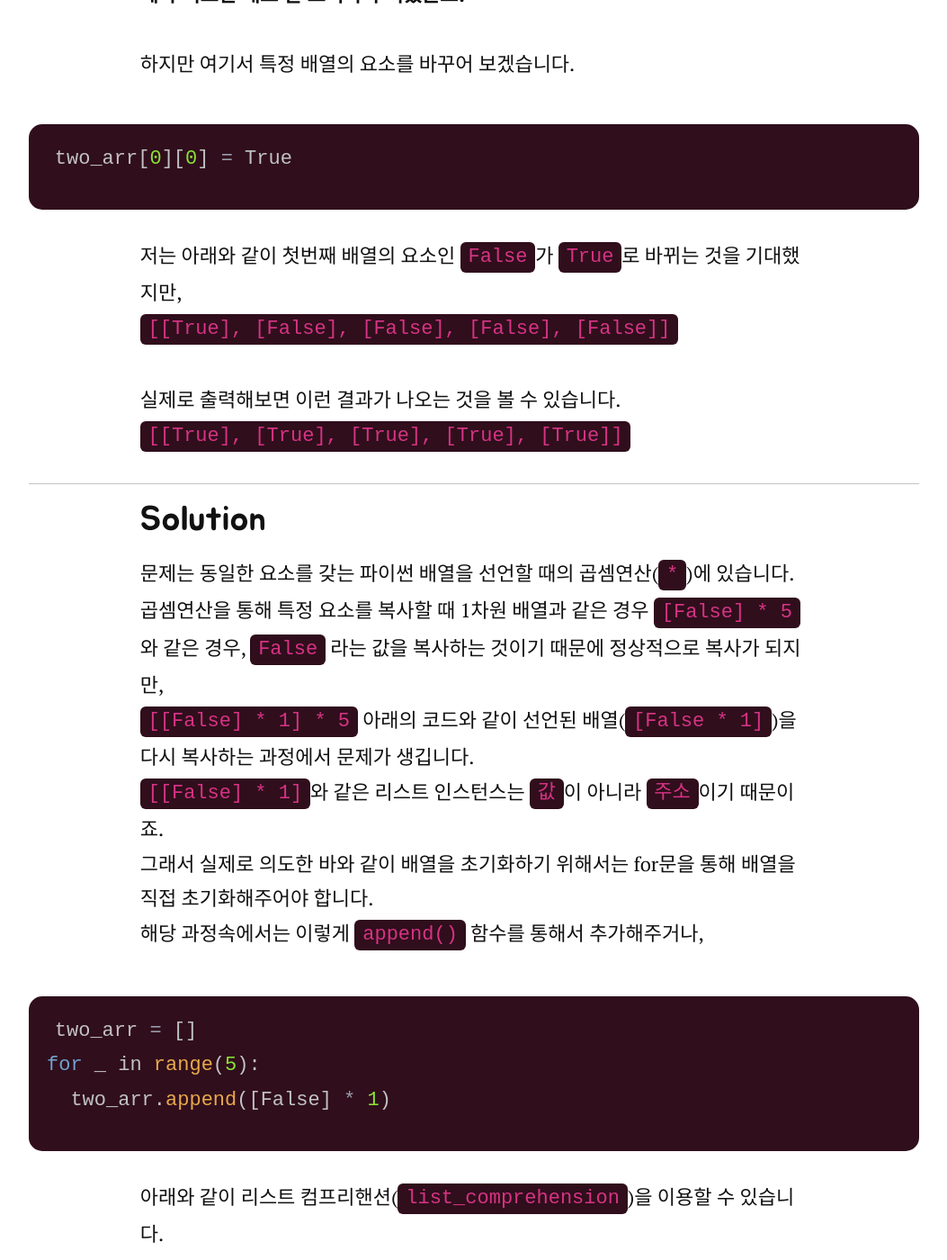
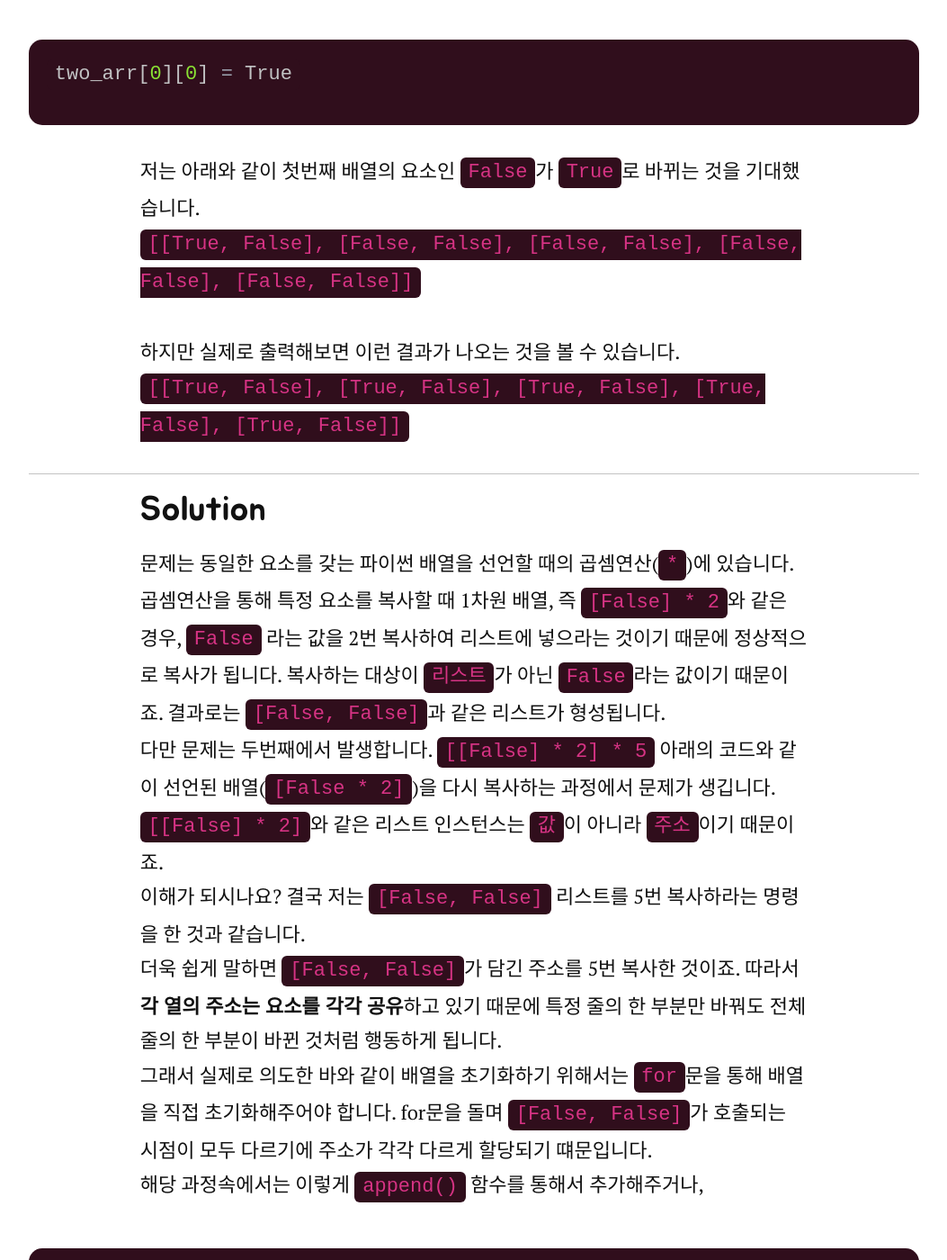
Before and after one commit to YangTaeyoung/YangTaeyoung.github.io, a Jekyll site: the page built from _posts/2022-03-02-2차원-배열-초기화-시-주의할-점.markdown, in a window 1280 px wide and 1400 px high, scrolled down 1492 px. Shown: the whole window at 90% size, without its empty margins (113-1166 px from the left). Built offline with Jekyll 4.4.1, drawn with Linux system fonts in a browser that asks for light colours; nearby versions of some CDN libraries; some web fonts are replaced; comment, search, counter and statistics services are not loaded; some of the changed text lies outside the part shown.

Commit message:
[Post] 예시가 이해되도록 추가

```diff
--- a/_posts/2022-03-02-2차원-배열-초기화-시-주의할-점.markdown
+++ b/_posts/2022-03-02-2차원-배열-초기화-시-주의할-점.markdown
@@ -1,6 +1,6 @@
 ---
 layout: post
-title: (Python) 2차원 배열의 요소를 동일한 요소로 초기화 한 후, 배열의 요소를 바꿀 때 다른 요소가 같이 바뀌는 문제 해결
+title: (Python) 2차원 배열의 요소를 동일한 요소로 초기화 할 때 주의할 점
 date: 2022-03-02
 tags: [python]
 ---
@@ -17,13 +17,13 @@ tags: [python]
 <br>
 저는 2차원 배열을 동일한 요소로 파이썬 배열을 초기화 하는데 이런 식으로 초기화를 진행했습니다.
 {%- highlight python -%}
-two_arr = [[False] * 1] * 5
+two_arr = [[False] * 2] * 5
 {%- endhighlight -%}
 이렇게 한 후 출력 결과를 살펴보면
 <br>
-`[[False], [False], [False], [False], [False]]`
+`[[False, False], [False, False], [False, False], [False, False], [False, False]]`
 <br>
-이런 출력결과가 나오는 것을 볼 수 있습니다.
+와 같이 2*5 형태의 `False` 리스트 출력결과가 나오는 것을 볼 수 있습니다.
 <br>
 **제가 의도한 대로 잘 초기화가 되었군요!**
 <br><br>
@@ -31,13 +31,13 @@
 {%- highlight python -%}
 two_arr[0][0] = True
 {%- endhighlight -%}
-저는 아래와 같이 첫번째 배열의 요소인 `False`가 `True`로 바뀌는 것을 기대했지만,
+저는 아래와 같이 첫번째 배열의 요소인 `False`가 `True`로 바뀌는 것을 기대했습니다.
 <br>
-`[[True], [False], [False], [False], [False]]`
+`[[True, False], [False, False], [False, False], [False, False], [False, False]]`
 <br><br>
-실제로 출력해보면 이런 결과가 나오는 것을 볼 수 있습니다.
+하지만 실제로 출력해보면 이런 결과가 나오는 것을 볼 수 있습니다.
 <br>
-`[[True], [True], [True], [True], [True]]`
+`[[True, False], [True, False], [True, False], [True, False], [True, False]]`
 
 <hr>
 
@@ -45,29 +45,33 @@ two_arr[0][0] = True
 
 문제는 동일한 요소를 갖는 파이썬 배열을 선언할 때의 곱셈연산(`*`)에 있습니다.
 <br>
-곱셈연산을 통해 특정 요소를 복사할 때 1차원 배열과 같은 경우 `[False] * 5`와 같은 경우, `False` 라는 값을 복사하는 것이기 때문에 정상적으로 복사가 되지만,
+곱셈연산을 통해 특정 요소를 복사할 때 1차원 배열, 즉 `[False] * 2`와 같은 경우, `False` 라는 값을 2번 복사하여 리스트에 넣으라는 것이기 때문에 정상적으로 복사가 됩니다. 복사하는 대상이 `리스트`가 아닌 `False`라는 값이기 때문이죠. 결과로는 `[False, False]`과 같은 리스트가 형성됩니다.
 <br>
-`[[False] * 1] * 5` 아래의 코드와 같이 선언된 배열(`[False * 1]`)을 다시 복사하는 과정에서 문제가 생깁니다.
+다만 문제는 두번째에서 발생합니다. `[[False] * 2] * 5` 아래의 코드와 같이 선언된 배열(`[False * 2]`)을 다시 복사하는 과정에서 문제가 생깁니다.
 <br>
-`[[False] * 1]`와 같은 리스트 인스턴스는 `값`이 아니라 `주소`이기 때문이죠.
+`[[False] * 2]`와 같은 리스트 인스턴스는 `값`이 아니라 `주소`이기 때문이죠.
 <br>
-그래서 실제로 의도한 바와 같이 배열을 초기화하기 위해서는 for문을 통해 배열을 직접 초기화해주어야 합니다.
+이해가 되시나요? 결국 저는 `[False, False]` 리스트를 5번 복사하라는 명령을 한 것과 같습니다.
+<br>
+더욱 쉽게 말하면 `[False, False]`가 담긴 주소를 5번 복사한 것이죠. 따라서 **각 열의 주소는 요소를 각각 공유**하고 있기 때문에 특정 줄의 한 부분만 바꿔도 전체 줄의 한 부분이 바뀐 것처럼 행동하게 됩니다.
+<br>
+그래서 실제로 의도한 바와 같이 배열을 초기화하기 위해서는 `for`문을 통해 배열을 직접 초기화해주어야 합니다. for문을 돌며 `[False, False]`가 호출되는 시점이 모두 다르기에 주소가 각각 다르게 할당되기 떄문입니다.
 <br>
 해당 과정속에서는 이렇게 `append()` 함수를 통해서 추가해주거나,
 {%- highlight python -%}
 two_arr = []
 for _ in range(5):
-  two_arr.append([False] * 1)
+  two_arr.append([False] * 2)
 {%- endhighlight -%}
-아래와 같이 리스트 컴프리핸션(`list_comprehension`)을 이용할 수 있습니다.
+좀 더 코드를 깔끔하게 쓰고 싶다면 아래와 같이 리스트 컴프리핸션(`list_comprehension`)을 사용하여 코드를 깔끔히 할 수 있습니다.
 {%- highlight python -%}
-two_arr= [[False] * 1 for _ in range(5)]
+two_arr= [[False] * 2 for _ in range(5)]
 {%- endhighlight -%}
 <br>
 이후 출력값을 비교해보면 의도한 대로 잘 나오는 것을 볼 수 있습니다.
 <br><br>
 #### 결과값
-`[[True], [False], [False], [False], [False]]`
+`[[True, False], [False, False], [False, False], [False, False], [False, False]]`
 
 <hr>
 
```
